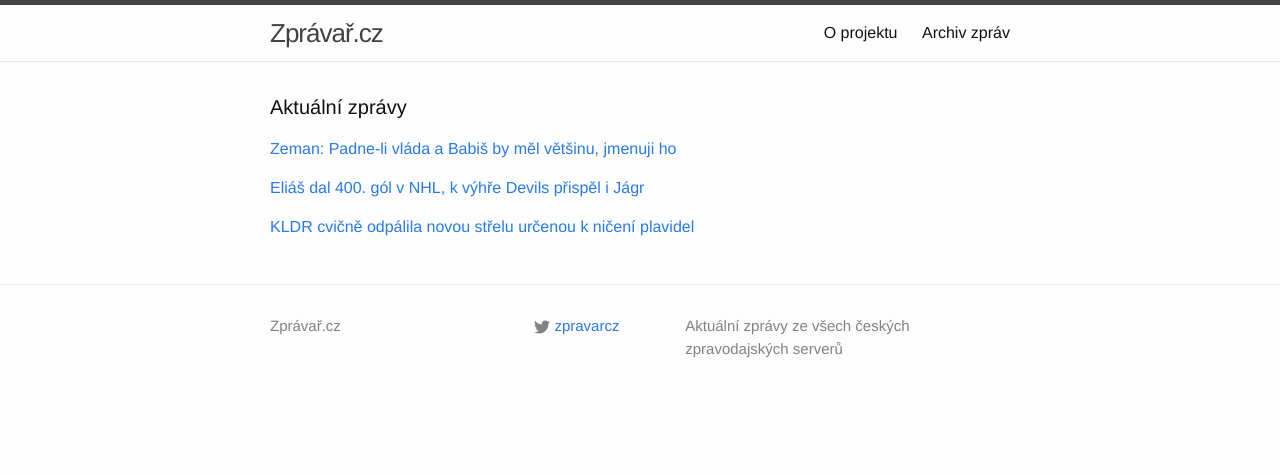
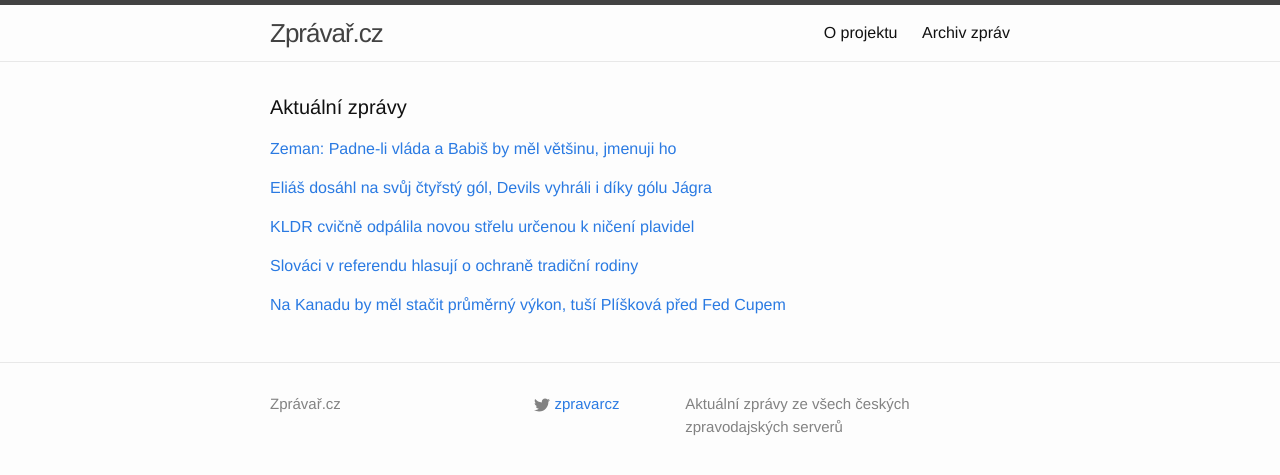
Before and after one commit to adliska/zpravar, a Jekyll site: the page built from index.html, in a window 1280 px wide. Shown: the top 475 px of the page. Built offline with Jekyll 4.4.1, drawn with Linux system fonts in a browser that asks for light colours.

Commit message:
zpravar news update

```diff
--- a/index.html
+++ b/index.html
@@ -17,9 +17,10 @@ layout: default
 <li><a href=http://zpravy.aktualne.cz/domaci/zeman-kdyby-padla-vlada-jmenuji-premierem-babise/r~7015dc0aae9011e4aff10025900fea04/>Zeman: Kdyby padla vláda, jmenuji premiérem Babiše - zpravy.aktualne.cz</a></li>
 <li><a href=http://zpravy.idnes.cz/babise-bych-vybral-za-premiera-rika-zeman-fp2-/domaci.aspx?c=A150206_222904_domaci_neh>Kdyby padla vláda, premiérem bude Babiš, říká Zeman - zpravy.idnes.cz</a></li>
 </ul>
-</div><p><a href="javascript:;" onclick="toggle_visibility('zpravy1')">Eliáš dal 400. gól v NHL, k výhře Devils přispěl i Jágr</a></p>
+</div><p><a href="javascript:;" onclick="toggle_visibility('zpravy1')">Eliáš dosáhl na svůj čtyřstý gól, Devils vyhráli i díky gólu Jágra</a></p>
 <div id="zpravy1" style="display:none">
 <ul>
+<li><a href=http://www.tyden.cz/rubriky/sport/hokej/nhl/elias-dosahl-na-svuj-ctyrsty-gol-devils-vyhrali-i-diky-golu-jagra_332686.html>Eliáš dosáhl na svůj čtyřstý gól, Devils vyhráli i díky gólu Jágra - www.tyden.cz</a></li>
 <li><a href=http://www.sportovninoviny.cz/zpravy/elias-dal-400-gol-v-nhl-k-vyhre-devils-prispel-i-jagr/1178464>Eliáš dal 400. gól v NHL, k výhře Devils přispěl i Jágr - www.sportovninoviny.cz</a></li>
 <li><a href=http://www.denik.cz/hokej/elias-dal-400-gol-v-nhl-k-vyhre-devils-prispel-i-jagr-20150207.html>Eliáš dal 400. gól v NHL, k výhře Devils přispěl i Jágr - www.denik.cz</a></li>
 <li><a href=http://hokej.idnes.cz/hokejova-nhl-c9i-/nhl.aspx?c=A150207_072747_nhl_par>Eliáš vstřelil v NHL svůj 400. gól a za New Jersey se trefil i Jágr   - hokej.idnes.cz</a></li>
@@ -34,4 +35,19 @@ layout: default
 <li><a href=http://www.novinky.cz/zahranicni/svet/361034-severni-korea-otestovala-novou-strelu-urcenou-k-niceni-lodi.html>Severní Korea otestovala novou střelu určenou k ničení lodí - www.novinky.cz</a></li>
 <li><a href=http://www.rozhlas.cz/_zprava/kldr-cvicne-odpalila-novou-rizenou-strelu-urcenou-k-niceni-plavidel--1452901>KLDR cvičně odpálila novou řízenou střelu určenou k ničení plavidel - www.rozhlas.cz</a></li>
 </ul>
+</div><p><a href="javascript:;" onclick="toggle_visibility('zpravy3')">Slováci v referendu hlasují o ochraně tradiční rodiny </a></p>
+<div id="zpravy3" style="display:none">
+<ul>
+<li><a href=http://www.rozhlas.cz/_zprava/slovaci-v-referendu-hlasuji-o-ochrane-tradicni-rodiny--1452916>Slováci v referendu hlasují o ochraně tradiční rodiny  - www.rozhlas.cz</a></li>
+<li><a href=http://zpravy.aktualne.cz/zahranici/adopce-homosexualy-referendum-na-slovensku-zacalo/r~bfea0238ae9a11e49bec0025900fea04/>Adopce homosexuály? Referendum na Slovensku začalo - zpravy.aktualne.cz</a></li>
+<li><a href=http://www.novinky.cz/zahranicni/evropa/361030-slovaci-ve-vypjatem-referendu-rozhodnou-o-gayich-a-eutanazii.html>Slováci ve vypjatém referendu rozhodnou o gayích a eutanazii - www.novinky.cz</a></li>
+<li><a href=http://www.ceskatelevize.cz/ct24/svet/300790-slovenske-referendum-o-tradicni-rodine-asi-ztroskota-na-male-ucasti/>Slovenské referendum o tradiční rodině asi ztroskotá na malé účasti - www.ceskatelevize.cz</a></li>
+</ul>
+</div><p><a href="javascript:;" onclick="toggle_visibility('zpravy4')">Na Kanadu by měl stačit průměrný výkon, tuší Plíšková před Fed Cupem</a></p>
+<div id="zpravy4" style="display:none">
+<ul>
+<li><a href=http://www.rozhlas.cz/_zprava/na-kanadu-by-mel-stacit-prumerny-vykon-tusi-pliskova-pred-fed-cupem--1452917>Na Kanadu by měl stačit průměrný výkon, tuší Plíšková před Fed Cupem - www.rozhlas.cz</a></li>
+<li><a href=http://www.tyden.cz/rubriky/sport/tenis/cesky-jsou-na-kanadu-pliskova-doufam-ze-neznervoznim_332652.html>Češky jsou na Kanadu. Plíšková: Doufám, že neznervózním - www.tyden.cz</a></li>
+<li><a href=http://www.tyden.cz/rubriky/sport/tenis/cesky-jsou-na-kanadu-doufam-ze-neznervoznim-rika-pliskova_332652.html>Češky jsou na Kanadu. Doufám, že neznervózním, říká Plíšková - www.tyden.cz</a></li>
+</ul>
 </div></div>
```
